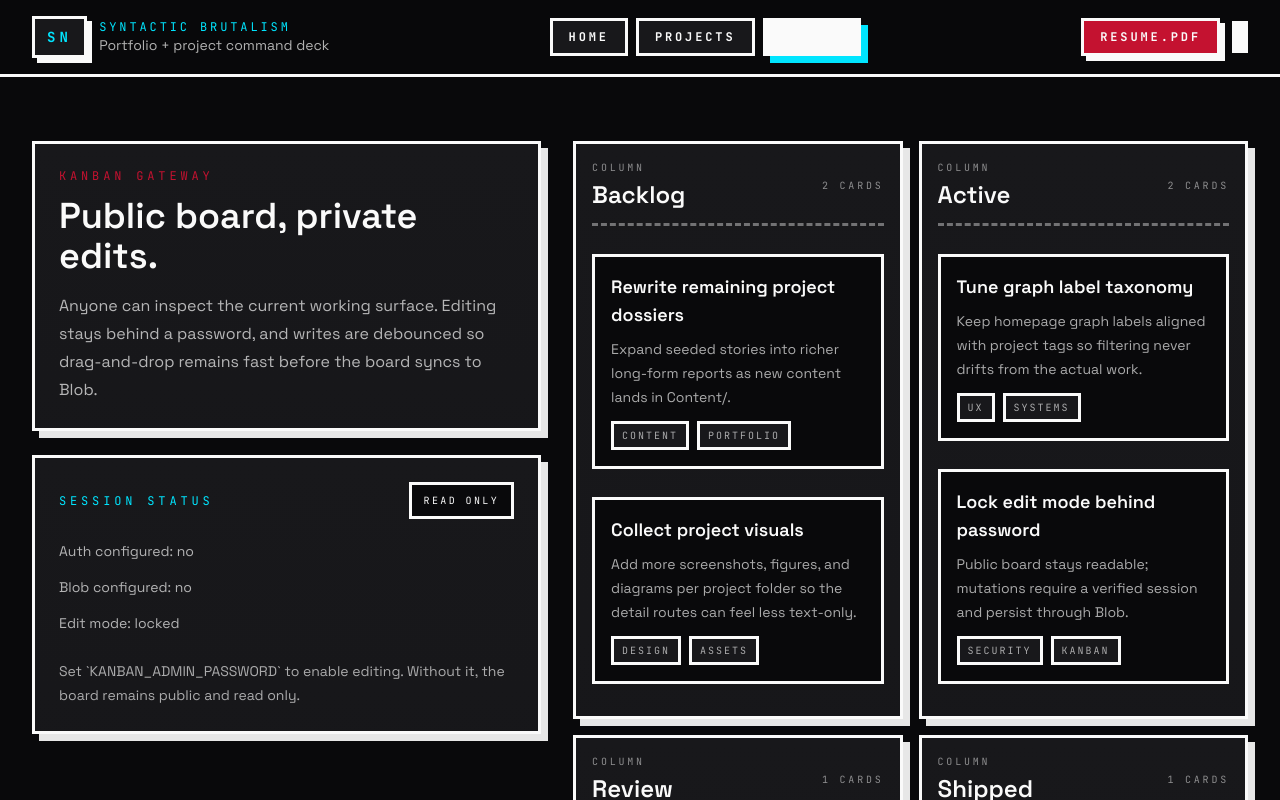
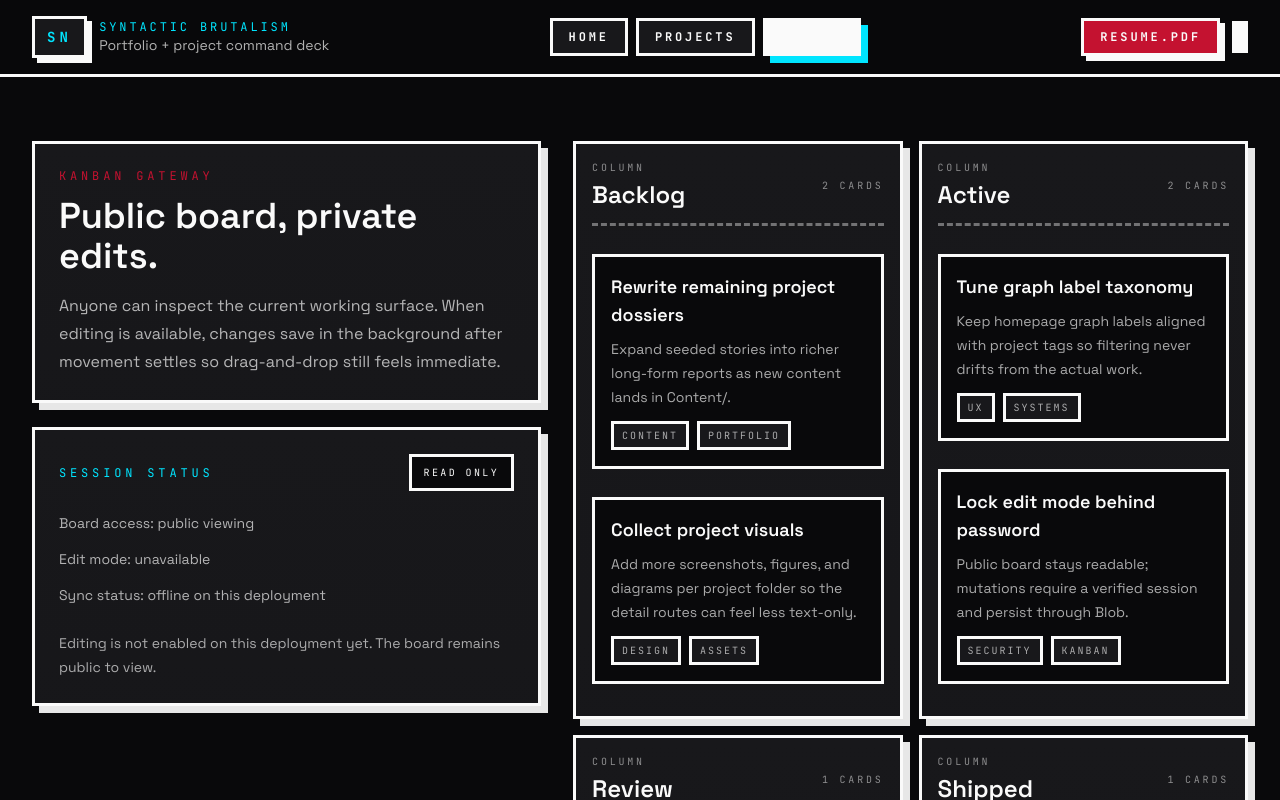
Before and after one commit to Shreyan-A0I/Portfolio, a Next.js app: page /kanban in a window 1280 px wide. Shown: the top 800 px of the page. Built offline with nearby package versions, Linux system fonts and the light colour scheme.

Commit message:
clean kanban copy

```diff
--- a/src/features/kanban/KanbanWorkspace.tsx
+++ b/src/features/kanban/KanbanWorkspace.tsx
@@ -254,7 +254,7 @@ export function KanbanWorkspace() {
             <p className="font-mono text-xs uppercase tracking-[0.32em] text-[var(--cmu-red)]">Kanban Gateway</p>
             <h1 className="mt-3 font-reading text-4xl font-semibold text-[var(--hard-white)]">Public board, private edits.</h1>
             <p className="mt-4 font-reading text-base leading-7 text-[var(--soft-white)]/78">
-              Anyone can inspect the current working surface. Editing stays behind a password, and writes are debounced so drag-and-drop remains fast before the board syncs to Blob.
+              Anyone can inspect the current working surface. When editing is available, changes save in the background after movement settles so drag-and-drop still feels immediate.
             </p>
           </div>
 
@@ -267,9 +267,9 @@ export function KanbanWorkspace() {
             </div>
 
             <div className="mt-5 space-y-3 font-reading text-sm leading-6 text-[var(--soft-white)]/76">
-              <p>Auth configured: {passwordConfigured ? "yes" : "no"}</p>
-              <p>Blob configured: {storageConfigured ? "yes" : "no"}</p>
-              <p>Edit mode: {editable ? "unlocked" : "locked"}</p>
+              <p>Board access: public viewing</p>
+              <p>Edit mode: {editable ? "unlocked" : passwordConfigured ? "locked" : "unavailable"}</p>
+              <p>Sync status: {storageConfigured ? "connected" : "offline on this deployment"}</p>
             </div>
 
             {passwordConfigured ? (
@@ -300,7 +300,7 @@ export function KanbanWorkspace() {
               )
             ) : (
               <p className="mt-6 font-reading text-sm leading-6 text-[var(--soft-white)]/72">
-                Set `KANBAN_ADMIN_PASSWORD` to enable editing. Without it, the board remains public and read only.
+                Editing is not enabled on this deployment yet. The board remains public to view.
               </p>
             )}
           </div>
```
